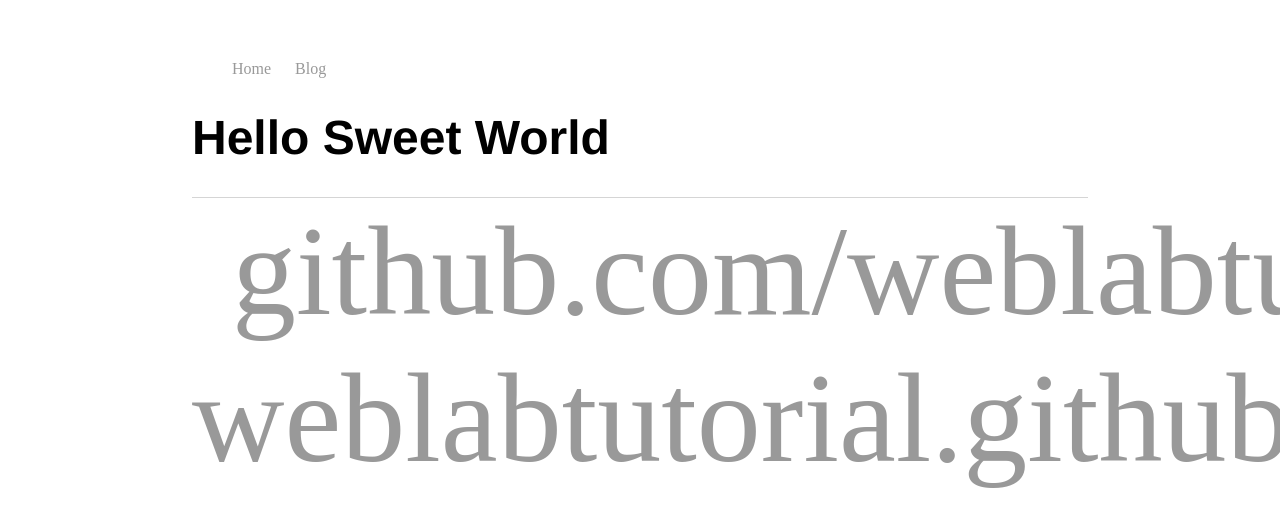
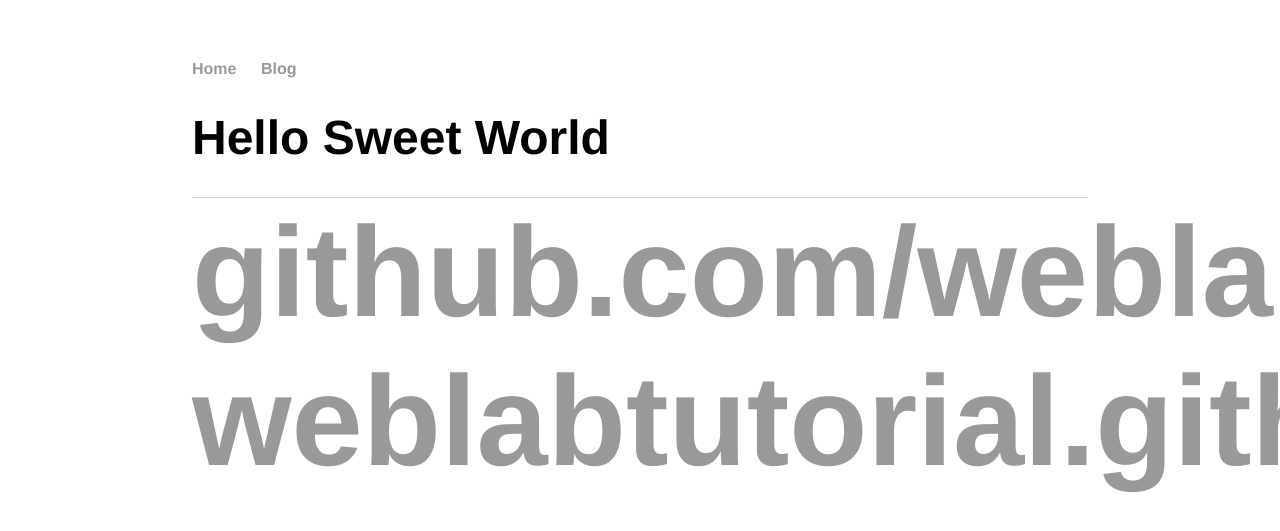
Before and after one commit to nuratamton/nuratamton.github.io, a Jekyll site: the page built from index.html, in a window 1280 px wide. Shown: the top 531 px of the page. Built offline with Jekyll 4.4.1, drawn with Linux system fonts in a browser that asks for light colours.

Commit message:
Update main.css

```diff
--- a/css/main.css
+++ b/css/main.css
@@ -14,6 +14,12 @@
 footer{
   border-top: 1px solid #d5d5d5;
   font-size:8em;
+}
+nav ul, footer ul{
+  font-family: 'Helvetica', 'Arial', 'Sans-Serif';
+  padding: 0px;
+  list-style: none;
+  font-weight: bold;
 }
 nav ul li,footer ul, li{
   display:inline;
```
